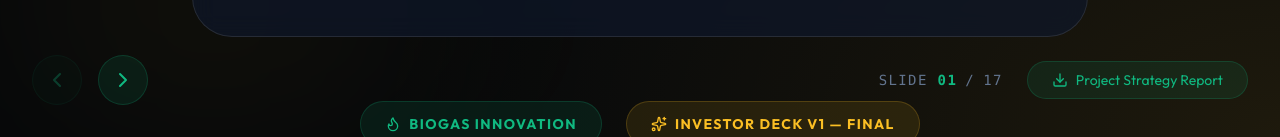
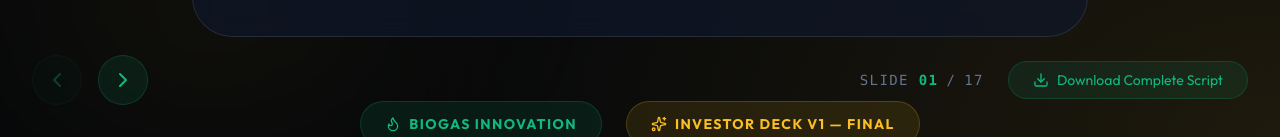
Before and after one commit to pratapme1/Sustinable_energy, a Next.js app in the folder tirupati-presentation/: page / in a window 1280 px wide. Shown: the part 663-800 px from the top of the page. Built offline with nearby package versions, Linux system fonts and the light colour scheme.

Commit message:
Update download link to point to presentation script

```diff
--- a/tirupati-presentation/src/components/Navigation.tsx
+++ b/tirupati-presentation/src/components/Navigation.tsx
@@ -37,13 +37,13 @@ export default function Navigation({ currentSlide, totalSlides, onPrev, onNext }
         </div>
 
         <a
-          href="/tirupati-project-report.pdf"
-          download="Tirupati-Waste-to-Energy-Project-Report.pdf"
+          href="/tirupati-presentation-deck.pdf"
+          download="Tirupati-Presentation-Script.pdf"
           className="flex items-center gap-2 px-4 py-2 md:px-6 md:py-2 bg-brand-emerald/10 border border-brand-emerald/20 rounded-full text-brand-emerald text-xs md:text-sm hover:bg-brand-emerald/20 transition-all group"
         >
           <Download className="w-4 h-4 group-hover:translate-y-px transition-transform" />
-          <span className="hidden sm:inline">Project Strategy Report</span>
-          <span className="sm:hidden">Report</span>
+          <span className="hidden sm:inline">Download Complete Script</span>
+          <span className="sm:hidden">Script</span>
         </a>
       </div>
     </div>
```
